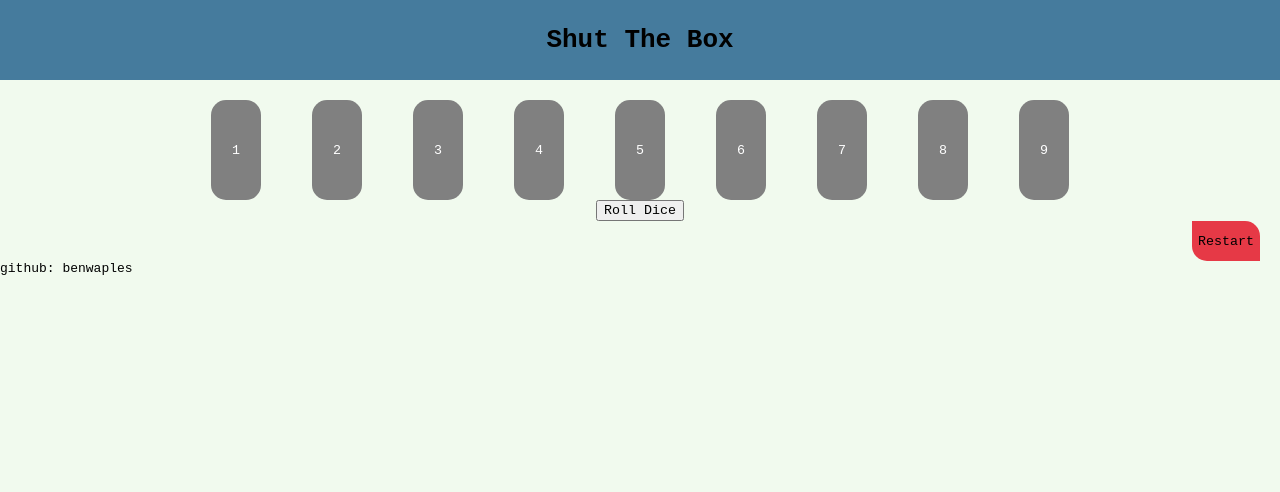
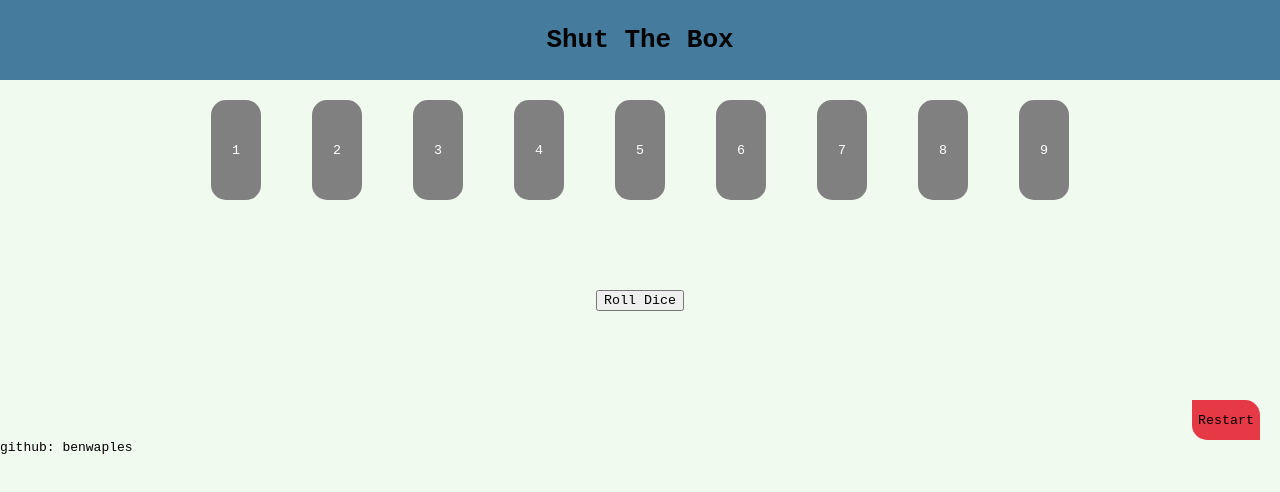
Before and after one commit to benwaples/shut-the-box, a React (Create React App) app: page / in a window 1280 px wide. Shown: the top 492 px of the page. Built offline with nearby package versions, Linux system fonts and the light colour scheme.

Commit message:
dice handler class

```diff
--- a/src/components/shutTheBox/ShutTheBox.scss
+++ b/src/components/shutTheBox/ShutTheBox.scss
@@ -50,3 +50,11 @@ footer {
 button {
   font-family: monospace;
 }
+
+.dice-handler {
+  display: flex;
+  justify-content: center;
+  align-items: center;
+
+  height: 200px
+}
--- a/src/components/shutTheBox/ShutTheBox.tsx
+++ b/src/components/shutTheBox/ShutTheBox.tsx
@@ -99,7 +99,7 @@ export default function ShutTheBox(): JSX.Element {
           />
           {!remainingBlocks.length && <YouWin {...{ handleRestart }} />}
         </section>
-        <section>
+        <section className="dice-handler">
           {rollDice ? (
             <RollDice {...{ setRollDice, setDiceArray }} />
           ) : (
```
